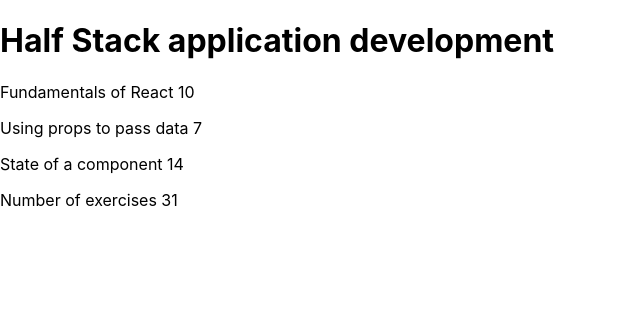
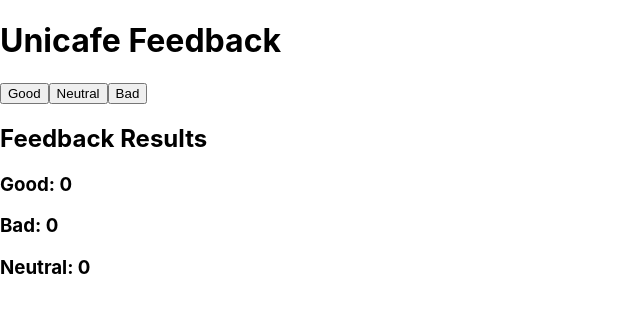
Before and after one commit to lipasofra/FullStack-React, a React (Create React App) app: page / in a window 1280 px wide. Shown: the top 312 px of the page, without its empty margins (0-640 px from the left). Built offline with nearby package versions, Linux system fonts and the light colour scheme.

Commit message:
Start Unicafe Feedback exercise 1.6

```diff
--- a/src/App.js
+++ b/src/App.js
@@ -1,62 +1,31 @@
 import './App.css';
+import { useState } from 'react';
 
-const Header = (props) => {
-  return(
-    <h1>{props.course}</h1>
-  )
-
-}
-
-const Part = (props) => {
-  return(
-    <p>{props.part} {props.exercise}</p>
-  )
-
-}
-
-const Content = (props) => {
-  return(
-    <div>
-      <Part part={props.parts[0].name} exercise={props.parts[0].exercises}/>
-      <Part part={props.parts[1].name} exercise={props.parts[1].exercises}/>
-      <Part part={props.parts[2].name} exercise={props.parts[2].exercises}/>
-  </div>
-  )
-}
-
-const Total = (props) => {
-  const total = props.parts[0].exercises+props.parts[1].exercises+props.parts[2].exercises
-  return (
-    <p>Number of exercises {total}</p>
-  )
-}
-
+const Button = (props) => (
+  <button onClick = {props.handleClick}>
+    {props.text}
+  </button>
+)
 
 const App = () => {
-  const course = {
-    name: 'Half Stack application development',
-    parts: [
-    {
-      name: 'Fundamentals of React',
-      exercises: 10
-    },
-    {
-      name: 'Using props to pass data',
-      exercises: 7
-    },
-    {
-      name: 'State of a component',
-      exercises: 14
-    }
-  ]
-  }
+  const [good, setGood] = useState(0)
+  const [neutral, setNeutral] = useState(0)
+  const [bad, setBad] = useState(0)
 
   return (
-    <div>
-      <Header course={course.name}/>
-      <Content parts={course.parts}/>
-      <Total parts={course.parts}/>
-    </div>
+    <>
+      <h1>Unicafe Feedback</h1>
+
+      <Button handleClick={()=>setGood(good+1)} text="Good" />
+      <Button handleClick={()=>{setNeutral(neutral+1)}} text="Neutral" />
+      <Button handleClick={()=>{setBad(bad+1)}} text="Bad" />
+
+      <h2>Feedback Results</h2>
+      <h3>Good: {good}</h3>
+      <h3>Bad: {bad}</h3>
+      <h3>Neutral: {neutral}</h3>
+    </>
+
   )
 }
 
```
